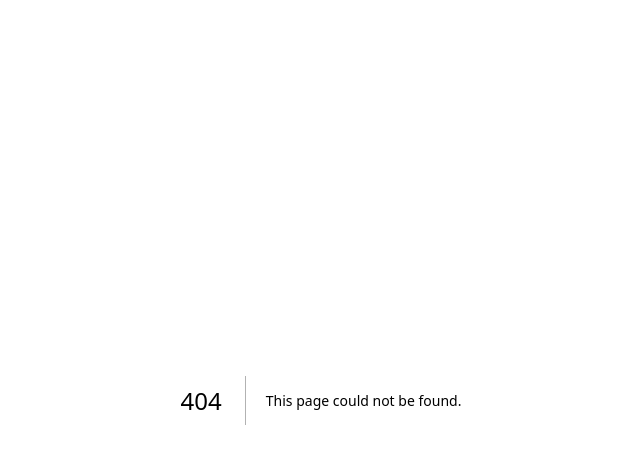
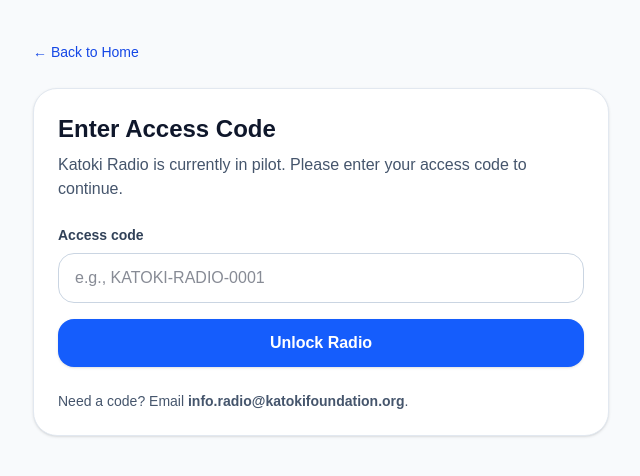
Before and after one commit to 2014Akamanzi/katoki-radio-app, a Next.js app: page /access in a window 1280 px wide. Before the commit this address had no page. Shown: the top 476 px of the page, without its empty margins (319-959 px from the left). Built offline with nearby package versions, Linux system fonts and the light colour scheme.

Commit message:
Katoki Radio app: working version for deployment

```diff
--- /dev/null
+++ b/middleware.ts
@@ -0,0 +1,40 @@
+import { NextResponse } from "next/server";
+import type { NextRequest } from "next/server";
+
+const COOKIE_NAME = "katoki_radio_access";
+
+// Only allow public paths without a code:
+function isPublicPath(pathname: string) {
+  if (pathname === "/access") return true;
+  if (pathname.startsWith("/api/access")) return true;
+
+  // Next internals + static assets
+  if (pathname.startsWith("/_next")) return true;
+  if (pathname === "/favicon.ico") return true;
+
+  // allow public assets from /public (images, etc.)
+  if (pathname.startsWith("/")) {
+    const isAsset =
+      pathname.match(/\.(png|jpg|jpeg|webp|svg|ico|css|js|map)$/i) !== null;
+    if (isAsset) return true;
+  }
+
+  return false;
+}
+
+export function middleware(req: NextRequest) {
+  const { pathname } = req.nextUrl;
+
+  if (isPublicPath(pathname)) return NextResponse.next();
+
+  const hasAccess = req.cookies.get(COOKIE_NAME)?.value === "1";
+  if (hasAccess) return NextResponse.next();
+
+  const url = req.nextUrl.clone();
+  url.pathname = "/access";
+  return NextResponse.redirect(url);
+}
+
+export const config = {
+  matcher: ["/((?!_next/static|_next/image).*)"],
+};
--- /dev/null
+++ b/src/app/access/page.tsx
@@ -0,0 +1,86 @@
+"use client";
+
+import { useState } from "react";
+import Link from "next/link";
+
+export default function AccessPage() {
+  const [code, setCode] = useState("");
+  const [loading, setLoading] = useState(false);
+  const [err, setErr] = useState<string | null>(null);
+
+  async function submit(e: React.FormEvent) {
+    e.preventDefault();
+    setErr(null);
+    setLoading(true);
+
+    try {
+      const res = await fetch("/api/access", {
+        method: "POST",
+        headers: { "Content-Type": "application/json" },
+        body: JSON.stringify({ code }),
+      });
+
+      const data = await res.json().catch(() => ({}));
+      if (!res.ok) {
+        setErr(data?.error || "Invalid access code.");
+        setLoading(false);
+        return;
+      }
+
+      // Cookie is set by the API route. Now go to home.
+      window.location.href = "/";
+    } catch {
+      setErr("Network error. Please try again.");
+    } finally {
+      setLoading(false);
+    }
+  }
+
+  return (
+    <main className="min-h-screen bg-slate-50 px-4 py-10">
+      <div className="mx-auto w-full max-w-xl">
+        <div className="mb-6">
+          <Link href="/" className="text-sm text-blue-700 hover:underline">
+            ← Back to Home
+          </Link>
+        </div>
+
+        <div className="rounded-3xl border border-slate-200 bg-white p-6 shadow-sm">
+          <h1 className="text-2xl font-bold text-slate-900">Enter Access Code</h1>
+          <p className="mt-2 text-slate-600">
+            Katoki Radio is currently in pilot. Please enter your access code to continue.
+          </p>
+
+          <form onSubmit={submit} className="mt-6 space-y-4">
+            <div>
+              <label className="block text-sm font-semibold text-slate-700">
+                Access code
+              </label>
+              <input
+                value={code}
+                onChange={(e) => setCode(e.target.value)}
+                placeholder="e.g., KATOKI-RADIO-0001"
+                className="mt-2 w-full rounded-2xl border border-slate-300 px-4 py-3 text-slate-900 outline-none focus:border-blue-600"
+                autoComplete="off"
+              />
+              {err ? <p className="mt-2 text-sm text-red-600">{err}</p> : null}
+            </div>
+
+            <button
+              type="submit"
+              disabled={loading}
+              className="w-full rounded-2xl bg-blue-600 px-5 py-3 font-semibold text-white shadow-sm hover:bg-blue-700 disabled:opacity-60"
+            >
+              {loading ? "Checking..." : "Unlock Radio"}
+            </button>
+          </form>
+
+          <p className="mt-6 text-sm text-slate-600">
+            Need a code? Email{" "}
+            <span className="font-semibold">info.radio@katokifoundation.org</span>.
+          </p>
+        </div>
+      </div>
+    </main>
+  );
+}
--- /dev/null
+++ b/src/app/api/access/route.ts
@@ -0,0 +1,56 @@
+import { NextResponse } from "next/server";
+
+export const runtime = "nodejs";
+
+const COOKIE_NAME = "katoki_radio_access";
+
+function normalize(s: string) {
+  return (s || "").trim();
+}
+
+export async function POST(req: Request) {
+  try {
+    const body = await req.json().catch(() => ({}));
+    const input = normalize(body?.code);
+
+    // Option A (simple): one master code in env
+    const master = normalize(process.env.RADIO_ACCESS_CODE || "");
+
+    // Option B (still simple): a small list in env (comma-separated)
+    const listRaw = process.env.RADIO_ACCESS_CODES || "";
+    const list = listRaw
+      .split(",")
+      .map((x) => normalize(x))
+      .filter(Boolean);
+
+    const ok =
+      (master && input === master) || (list.length > 0 && list.includes(input));
+
+    if (!ok) {
+      return NextResponse.json(
+        { ok: false, error: "Invalid access code." },
+        { status: 401 }
+      );
+    }
+
+    const res = NextResponse.json({ ok: true });
+
+    // Cookie valid for 30 days
+    res.cookies.set({
+      name: COOKIE_NAME,
+      value: "1",
+      httpOnly: true,
+      sameSite: "lax",
+      secure: process.env.NODE_ENV === "production",
+      path: "/",
+      maxAge: 60 * 60 * 24 * 30,
+    });
+
+    return res;
+  } catch {
+    return NextResponse.json(
+      { ok: false, error: "Server error." },
+      { status: 500 }
+    );
+  }
+}
--- /dev/null
+++ b/src/app/radio/page.tsx
@@ -0,0 +1,16 @@
+export default function RadioPage() {
+  return (
+    <main className="min-h-screen bg-black text-white flex flex-col items-center justify-center">
+      <h1 className="text-3xl font-bold mb-4">Katoki Radio</h1>
+      <p className="mb-6">Live stream coming soon</p>
+
+      <audio controls autoPlay className="w-full max-w-md">
+        <source
+          src="https://servidor30.brlogic.com:7036/live"
+          type="audio/mpeg"
+        />
+        Your browser does not support audio playback.
+      </audio>
+    </main>
+  );
+}
```
